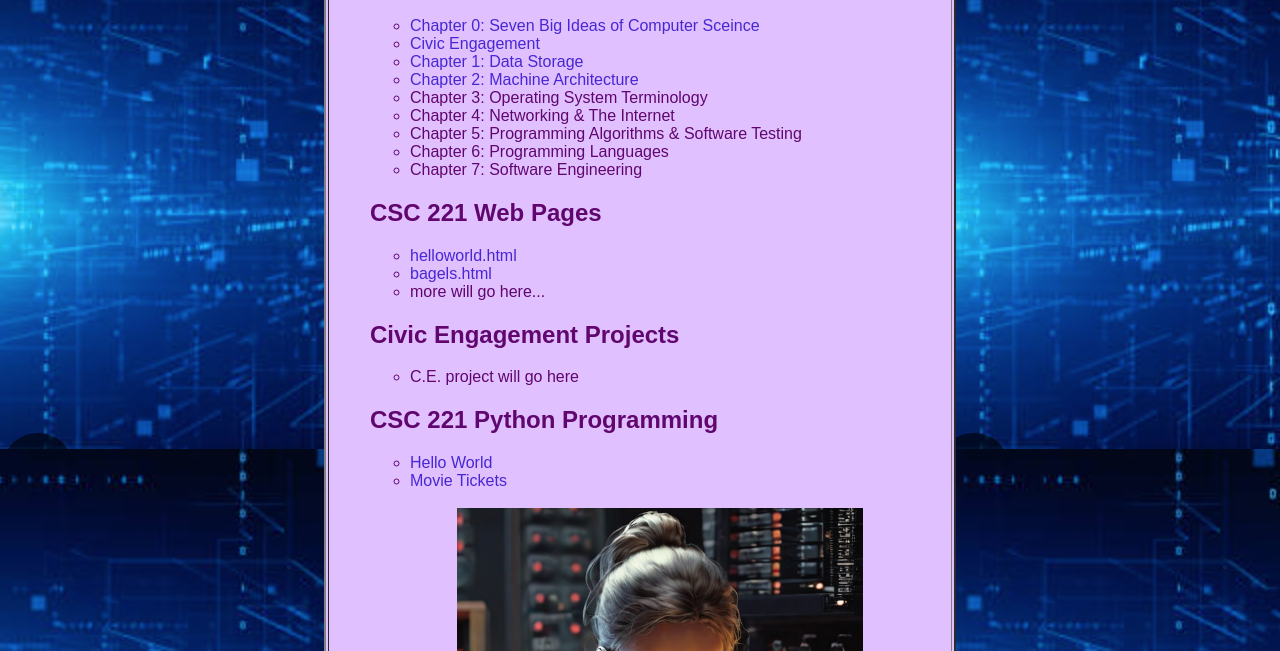
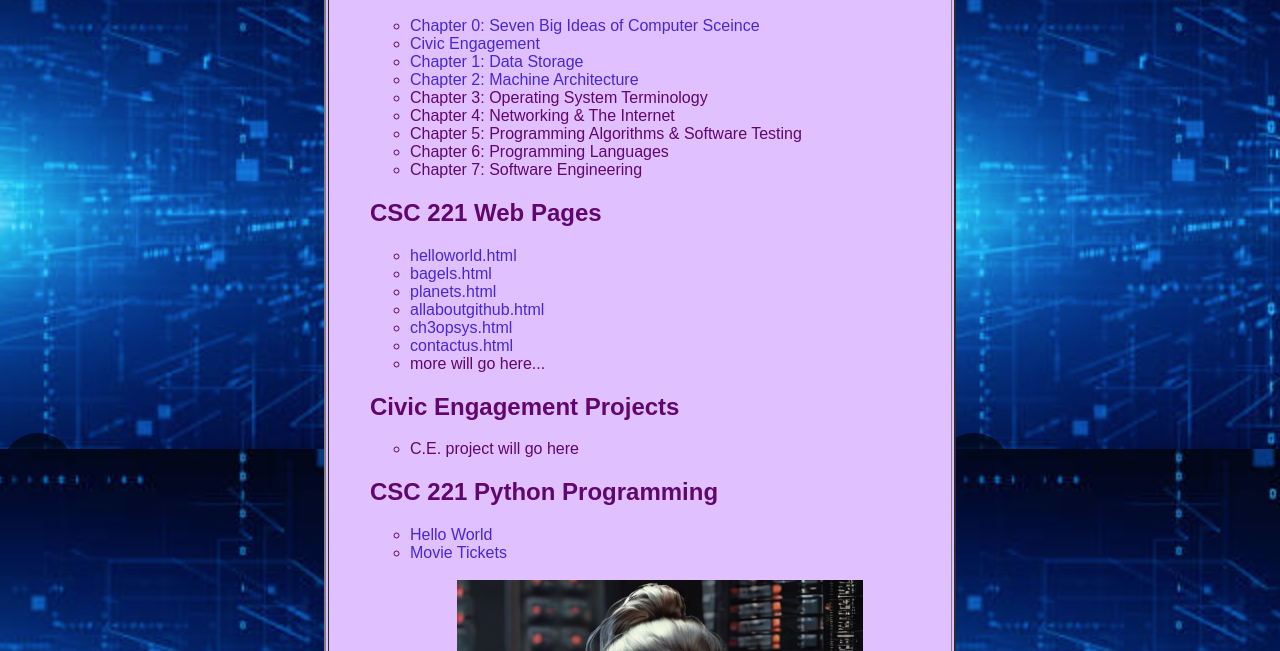
Before and after one commit to trewilliams-pvcc/trewilliams-pvcc.github.io, a plain HTML site: page index.html in a window 1280 px wide. Shown: the part 149-800 px from the top of the page. Drawn offline with Linux system fonts and the light colour scheme.

Commit message:
Add files via upload

```diff
--- a/index.html
+++ b/index.html
@@ -41,6 +41,10 @@
     <ul>
         <li><a href="helloworld.html"> helloworld.html</a></li>
         <li><a href="bagels.html"> bagels.html</a></li>
+        <li><a href="planets.html"> planets.html</a></li>
+        <li><a href="allaboutgithub.html"> allaboutgithub.html</a></li>
+        <li><a href="ch3opsys.html"> ch3opsys.html</a></li>
+        <li><a href="contactus.html"> contactus.html</a></li>
         <li> more will go here... </li>
     </ul>
 
```
